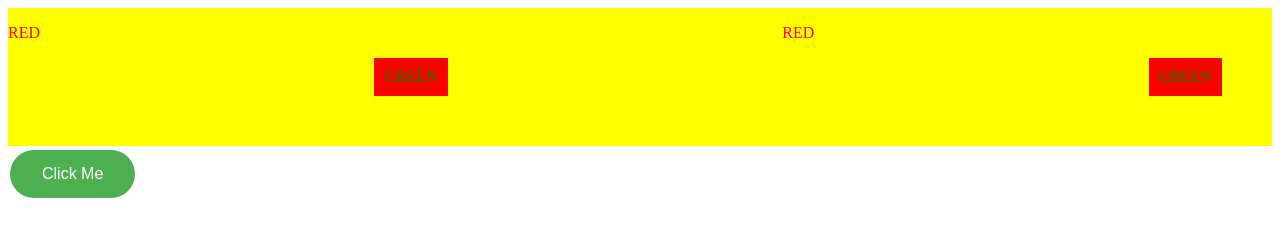
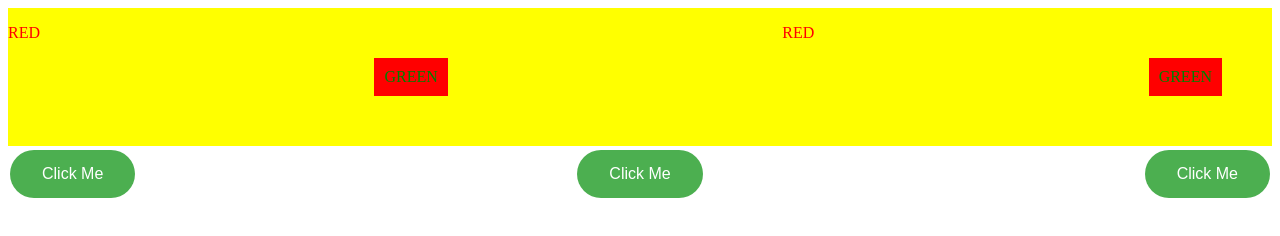
Before and after one commit to srinithi1103/suriya-portfolio, a plain HTML site: page index.html in a window 1280 px wide. Drawn offline with Linux system fonts and the light colour scheme.

Commit message:
add data

```diff
--- a/index.html
+++ b/index.html
@@ -12,7 +12,11 @@
    <p class="green">GREEN</p>
    <p class="red">RED</p>
    <p class="green">GREEN</p>
+   </div>
+   <div style="display: flex; justify-content: space-between;">
+<button class="my-button">Click Me</button>
+<button class="my-button">Click Me</button>
+<button class="my-button">Click Me</button>
 </div>
-<button class="my-button">Click Me</button>
 </body>
 </html>
--- a/style.css
+++ b/style.css
@@ -14,9 +14,13 @@
     padding: 15px 32px;
     text-align: center;
     text-decoration: none;
-    display: inline-block;
+    display: inline-flex;
     font-size: 16px;
     margin: 4px 2px;
     cursor: pointer;
     border-radius: 40px;
   }
+
+  .my-button:hover {
+    padding: 18px 35px; /* Increase padding on hover */
+  }
```
